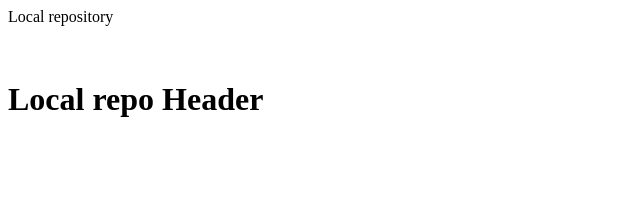
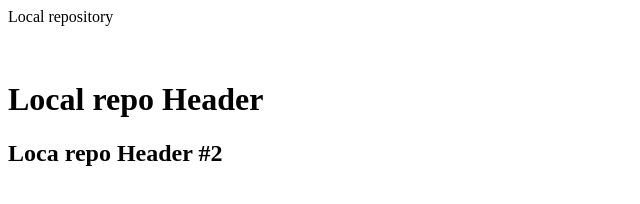
Before and after one commit to Kiran7680/LocalRepo, a plain HTML site: page index.html in a window 1280 px wide. Shown: the whole page, without its empty margins (0-640 px from the left). Drawn offline with Linux system fonts and the light colour scheme.

Commit message:
Update index.html

```diff
--- a/index.html
+++ b/index.html
@@ -1,3 +1,4 @@
 <p>Local repository</p>
 <br>
 <h1>Local repo Header</h1>
+<h2>Loca repo Header #2</h2>
```
